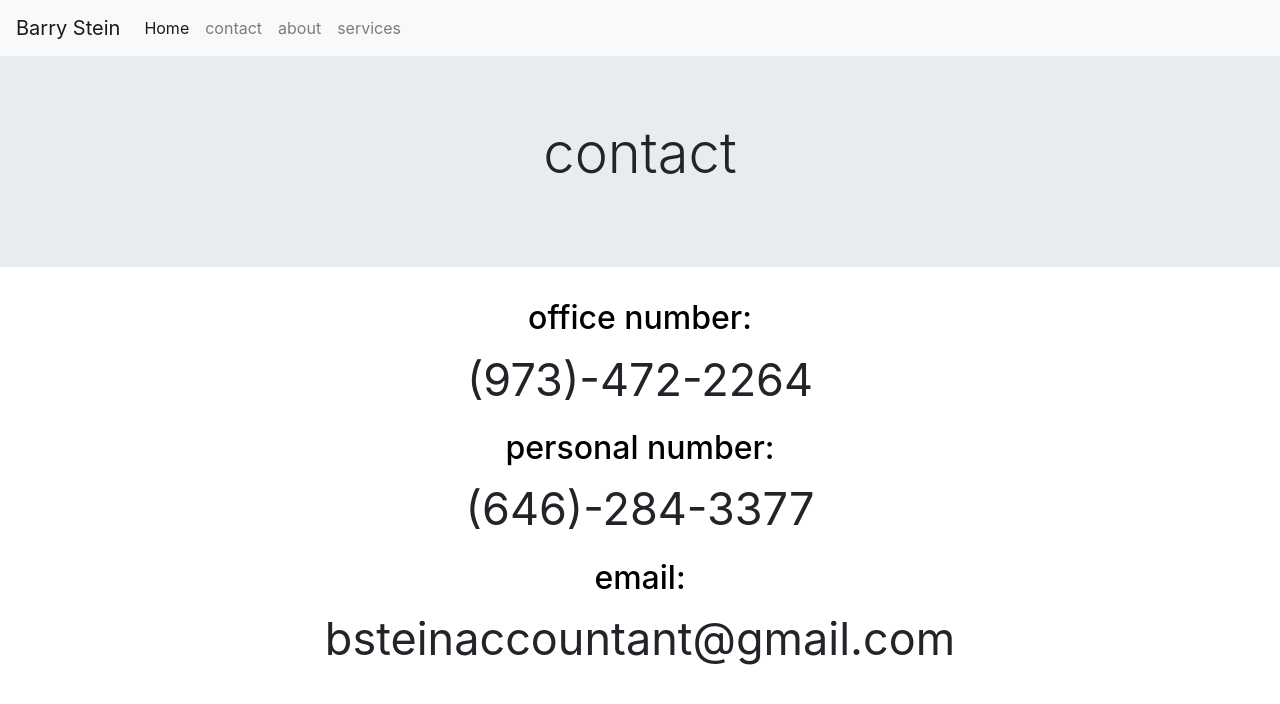
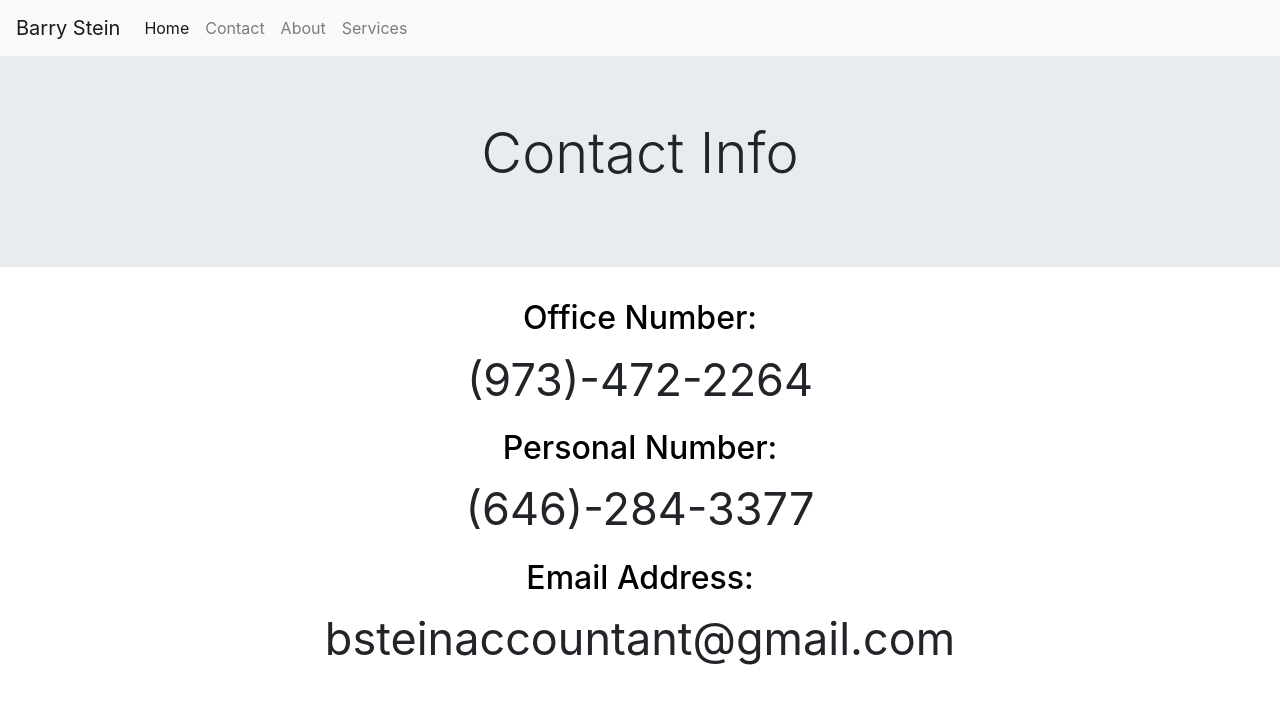
Before and after one commit to evan2801/barrysteintaxandaccounting, a plain HTML site: page contact.html in a window 1280 px wide. Drawn offline with nearby package versions, Linux system fonts and the light colour scheme.

Commit message:
update" git commit -m update git commit -m 'update

```diff
--- a/contact.html
+++ b/contact.html
@@ -19,13 +19,13 @@
           <a class="nav-link" href="https://evan2801.github.io/barrysteintaxandaccounting/">Home <span class="sr-only">(current)</span></a>
         </li>
         <li class="nav-item">
-          <a class="nav-link" href="http://localhost:52330/contact.html">contact</a>
+          <a class="nav-link" href="http://localhost:52330/contact.html">Contact</a>
         </li>
         <li class="nav-item">
-          <a class="nav-link" href="#">about</a>
+          <a class="nav-link" href="#">About</a>
         </li>
         <li class="nav-item">
-            <a class="nav-link" href="#">services</a>
+            <a class="nav-link" href="#">Services</a>
           </li>
 
       </ul>
@@ -34,7 +34,7 @@
 <body>
     <div class="jumbotron jumbotron-fluid">
         <div class="container">
-          <h1 class="display-4">contact</h1>
+          <h1 class="display-4"> Contact Info</h1>
           <p class="lead"></p>
         </div>
       </div>
@@ -43,11 +43,11 @@
 
     <section id="about me">
 
-        <h2>office number:</h2>
+        <h2>Office Number:</h2>
         <p>(973)-472-2264</p>
-        <h2>personal number:</h2>
+        <h2>Personal Number:</h2>
         <p>(646)-284-3377</p>
-        <h2>email:</h2>
+        <h2>Email Address:</h2>
         <p>bsteinaccountant@gmail.com</p>
 
  </div>
--- a/style.css
+++ b/style.css
@@ -1,3 +1,6 @@
+body{
+    background: grey;
+}
 header{
     text-align: center;
     color: black;
```
Also changed, not shown: index.html (+3 -3 lines).
